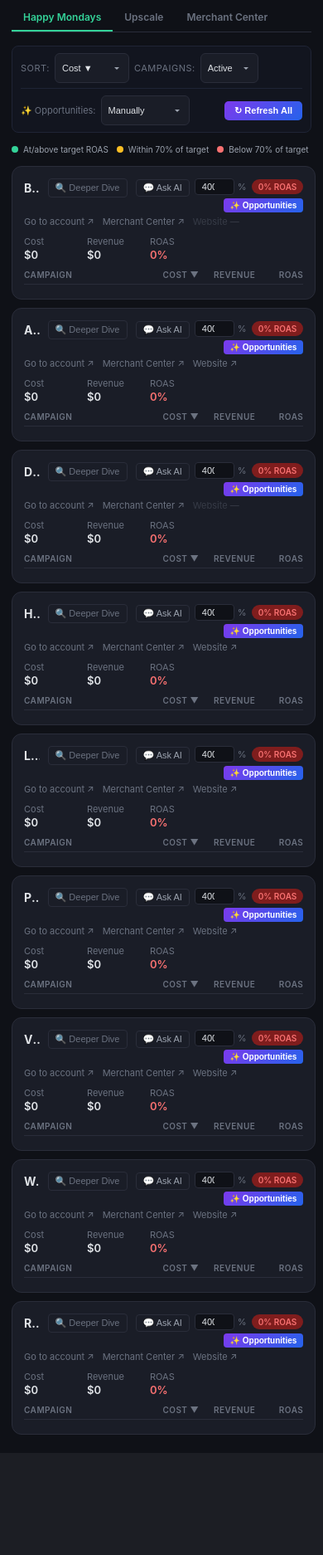
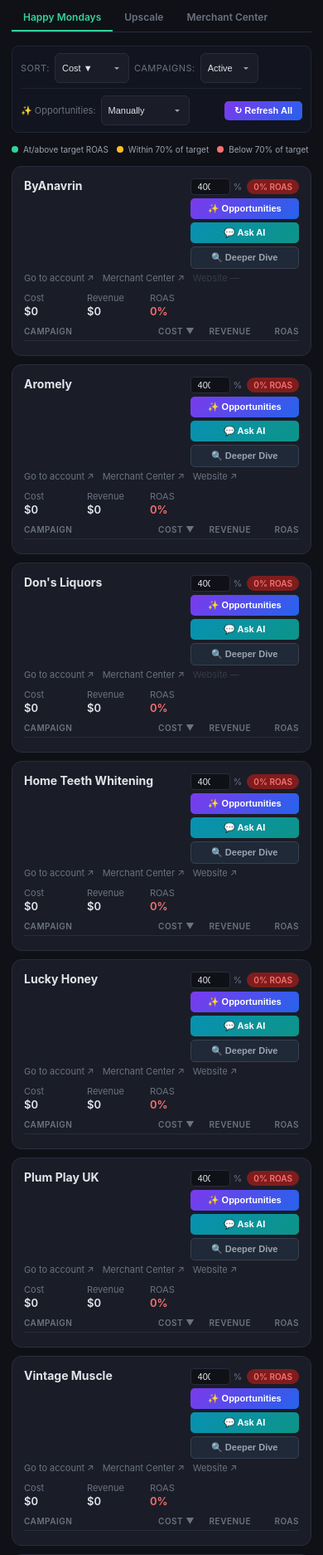
Before and after one commit to dingospo1/ads-dashboard, a Flask app: page / in a window 390 px wide. Shown: the part 320-2194 px from the top of the page at 83% size. Before the commit the page ends 2071 px from the top, so only its background shows below. Run offline with Flask 3, Linux system fonts and the light colour scheme; data that the repository does not hold is empty.

Commit message:
Redesign card buttons: all 3 stacked right column, equal width, distinct colours
- Deeper Dive + Ask AI moved from left to right column (below ROAS badge)
- All 3 buttons same width (100% of right col), same padding/font
- Opportunities: purple/blue gradient (existing)
- Ask AI: teal/cyan gradient
- Deeper Dive: dark grey with border (subtle)
- Removed .deeper-btn and .ask-ai-btn, replaced with .card-action-btn system

```diff
--- a/templates/dashboard.html
+++ b/templates/dashboard.html
@@ -116,16 +116,16 @@ select.ctrl:focus { outline: none; border-color: #34d399; }
 .toggle-btn { background: none; border: 1px solid #2a2d3a; color: #6b7280; font-size: 11px; padding: 2px 8px; border-radius: 4px; cursor: pointer; margin-top: 6px; }
 .toggle-btn:hover { color: #e1e4e8; border-color: #4a4d5a; }
 
-/* Deeper Dive button */
-.deeper-btn { background: transparent; border: 1px solid #2a2d3a; color: #6b7280; font-size: 11px; padding: 3px 12px; border-radius: 4px; cursor: pointer; transition: all 0.15s; white-space: nowrap; flex-shrink: 0; }
-.deeper-btn:hover { color: #34d399; border-color: #34d399; }
+/* Unified card action buttons — all same size, stacked in right column */
 .card-header-left { display: flex; align-items: center; gap: 10px; flex: 1; min-width: 0; }
-
-/* Opportunities button */
-.header-right-col { display: flex; flex-direction: column; align-items: flex-end; gap: 6px; flex-shrink: 0; }
-.opps-btn { background: linear-gradient(135deg, #7c3aed, #2563eb); border: none; color: white; font-size: 11px; font-weight: 600; padding: 4px 10px; border-radius: 4px; cursor: pointer; transition: opacity 0.15s; white-space: nowrap; }
-.opps-btn:hover { opacity: 0.88; }
-.opps-btn:disabled { opacity: 0.5; cursor: wait; }
+.header-right-col { display: flex; flex-direction: column; align-items: stretch; gap: 5px; flex-shrink: 0; min-width: 130px; }
+.card-action-btn { border: none; color: white; font-size: 11px; font-weight: 600; padding: 6px 10px; border-radius: 5px; cursor: pointer; transition: opacity 0.15s; white-space: nowrap; text-align: center; width: 100%; }
+.card-action-btn:hover { opacity: 0.85; }
+.card-action-btn:disabled { opacity: 0.5; cursor: wait; }
+.btn-opps { background: linear-gradient(135deg, #7c3aed, #2563eb); }
+.btn-chat { background: linear-gradient(135deg, #0891b2, #0d9488); }
+.btn-dive { background: #1f2937; border: 1px solid #374151; color: #9ca3af; }
+.btn-dive:hover { color: #e1e4e8; border-color: #4b5563; opacity: 1; }
 .opps-count { display: inline-block; background: rgba(255,255,255,0.25); color: #fff; font-size: 10px; font-weight: 700; border-radius: 10px; padding: 1px 6px; margin-left: 5px; line-height: 1.4; }
 
 /* Opportunities modal content */
@@ -308,10 +308,10 @@ select.ctrl:focus { outline: none; border-color: #34d399; }
   .opps-bar-status { display: none; } /* hide "Auto-refresh off" text on mobile — saves space */
   .opps-refresh-all-btn { padding: 5px 12px; font-size: 11px; margin-left: auto; }
 
-  /* Card header — stack ROAS col below title on very narrow screens */
-  .header-right-col { gap: 4px; }
+  /* Card header — right column */
+  .header-right-col { gap: 4px; min-width: 110px; }
   .header-roas { gap: 6px; }
-  .opps-btn { font-size: 10px; padding: 3px 8px; }
+  .card-action-btn { font-size: 11px; padding: 6px 8px; }
   .opps-count { font-size: 9px; padding: 1px 5px; }
 
   /* Opportunities modal — full screen like Deeper Dive */
@@ -320,7 +320,6 @@ select.ctrl:focus { outline: none; border-color: #34d399; }
   /* Chat modal — full screen on mobile */
   #chat-overlay { padding: 0; align-items: flex-start; }
   .chat-modal { margin: 0; padding: 14px 14px 24px; border-radius: 0; height: 100vh; max-height: 100vh; width: 100vw; max-width: 100vw; border: none; }
-  .ask-ai-btn { font-size: 11px; padding: 3px 8px; }
   .opps-section-title { font-size: 10px; }
   .opps-text { font-size: 12px; }
   .opps-item { padding: 8px; gap: 8px; }
@@ -337,11 +336,10 @@ select.ctrl:focus { outline: none; border-color: #34d399; }
   .card-header { flex-wrap: wrap; gap: 6px; }
   .card-header h2 { font-size: 14px; }
   .card-header-left { flex: 1; min-width: 0; }
-  .deeper-btn { font-size: 11px; padding: 4px 8px; }
   .badge { font-size: 10px; padding: 3px 8px; }
   .target-roas-input { width: 48px; font-size: 11px; }
-  .header-target span { display: none; } /* hide "Target" and "%" labels to save space */
-  .header-target span:last-child { display: inline; } /* keep the % sign */
+  .header-target span { display: none; }
+  .header-target span:last-child { display: inline; }
 
   /* Account stats — wrap to 3 per row */
   .account-summary { gap: 10px 16px; }
@@ -796,8 +794,6 @@ function renderCard(account, mccKey) {
     '<div class="card-header">' +
       '<div class="card-header-left">' +
         '<h2>' + account.name + '</h2>' +
-        '<button class="deeper-btn" onclick="openDeeperDive(\'' + safeName + '\', \'' + mccKey + '\', \'' + (account.accountId||'') + '\')">&#128269; Deeper Dive</button>' +
-        '<button class="ask-ai-btn" onclick="openChat(\'' + safeName + '\', \'' + mccKey + '\', \'' + (account.accountId||'') + '\')">&#128172; Ask AI</button>' +
       '</div>' +
       '<div class="header-right-col">' +
         '<div class="header-roas">' +
@@ -808,7 +804,9 @@ function renderCard(account, mccKey) {
           '</div>' +
           '<span class="badge badge-' + rc + '">' + fmtRoas(account.totalRoas) + ' ROAS' + badgeRoasDelta + '</span>' +
         '</div>' +
-        '<button class="opps-btn" id="opps-btn-' + (account.accountId||id) + '" onclick="openOpportunities(\'' + safeName + '\', \'' + mccKey + '\', \'' + (account.accountId||'') + '\')">&#10024; Opportunities' + getOppsBadge(account.accountId) + '</button>' +
+        '<button class="card-action-btn btn-opps" id="opps-btn-' + (account.accountId||id) + '" onclick="openOpportunities(\'' + safeName + '\', \'' + mccKey + '\', \'' + (account.accountId||'') + '\')">&#10024; Opportunities' + getOppsBadge(account.accountId) + '</button>' +
+        '<button class="card-action-btn btn-chat" onclick="openChat(\'' + safeName + '\', \'' + mccKey + '\', \'' + (account.accountId||'') + '\')">&#128172; Ask AI</button>' +
+        '<button class="card-action-btn btn-dive" onclick="openDeeperDive(\'' + safeName + '\', \'' + mccKey + '\', \'' + (account.accountId||'') + '\')">&#128269; Deeper Dive</button>' +
       '</div>' +
     '</div>' +
     '<div class="card-links">' + linksHtml + '</div>' +
```
